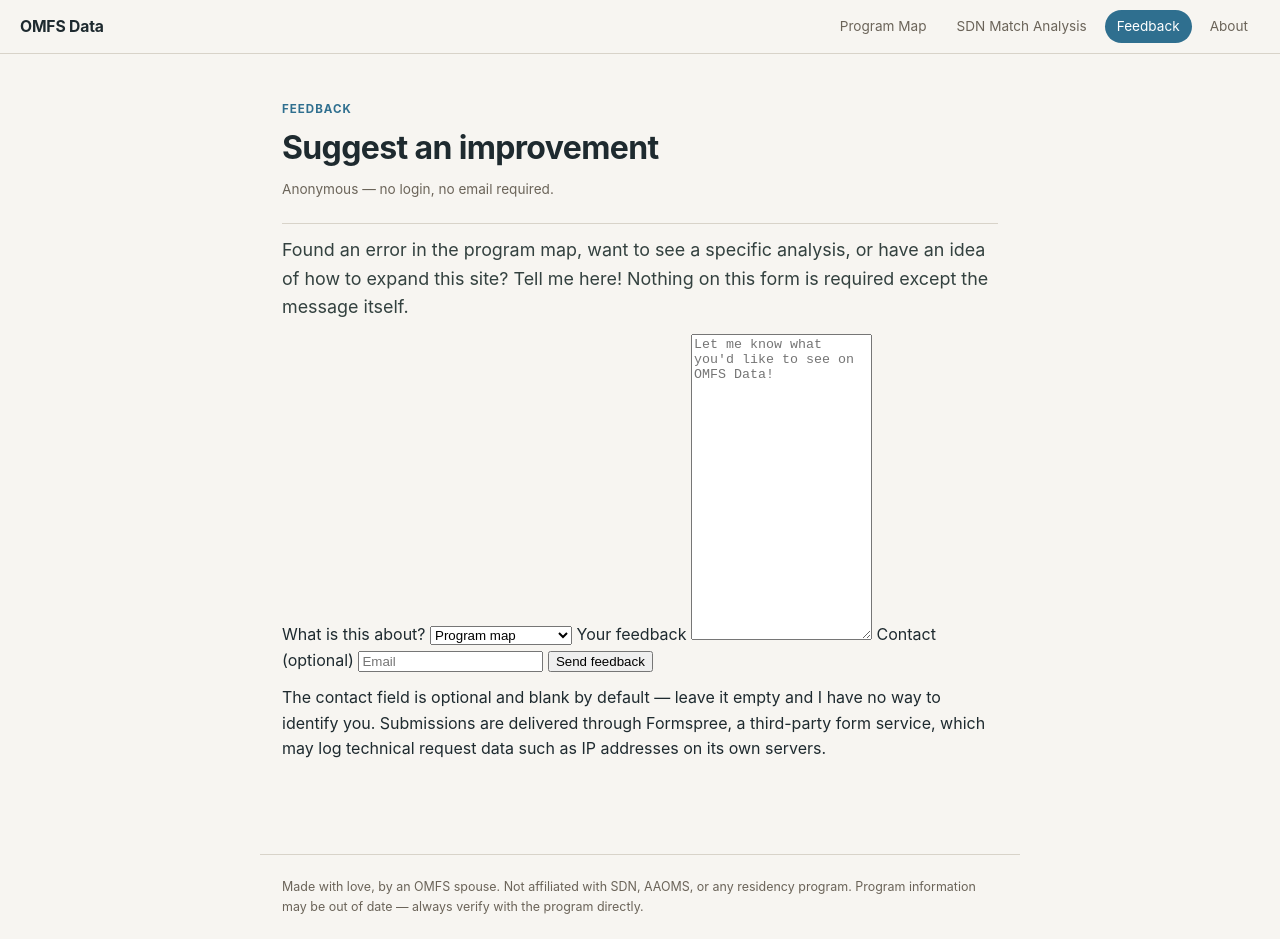
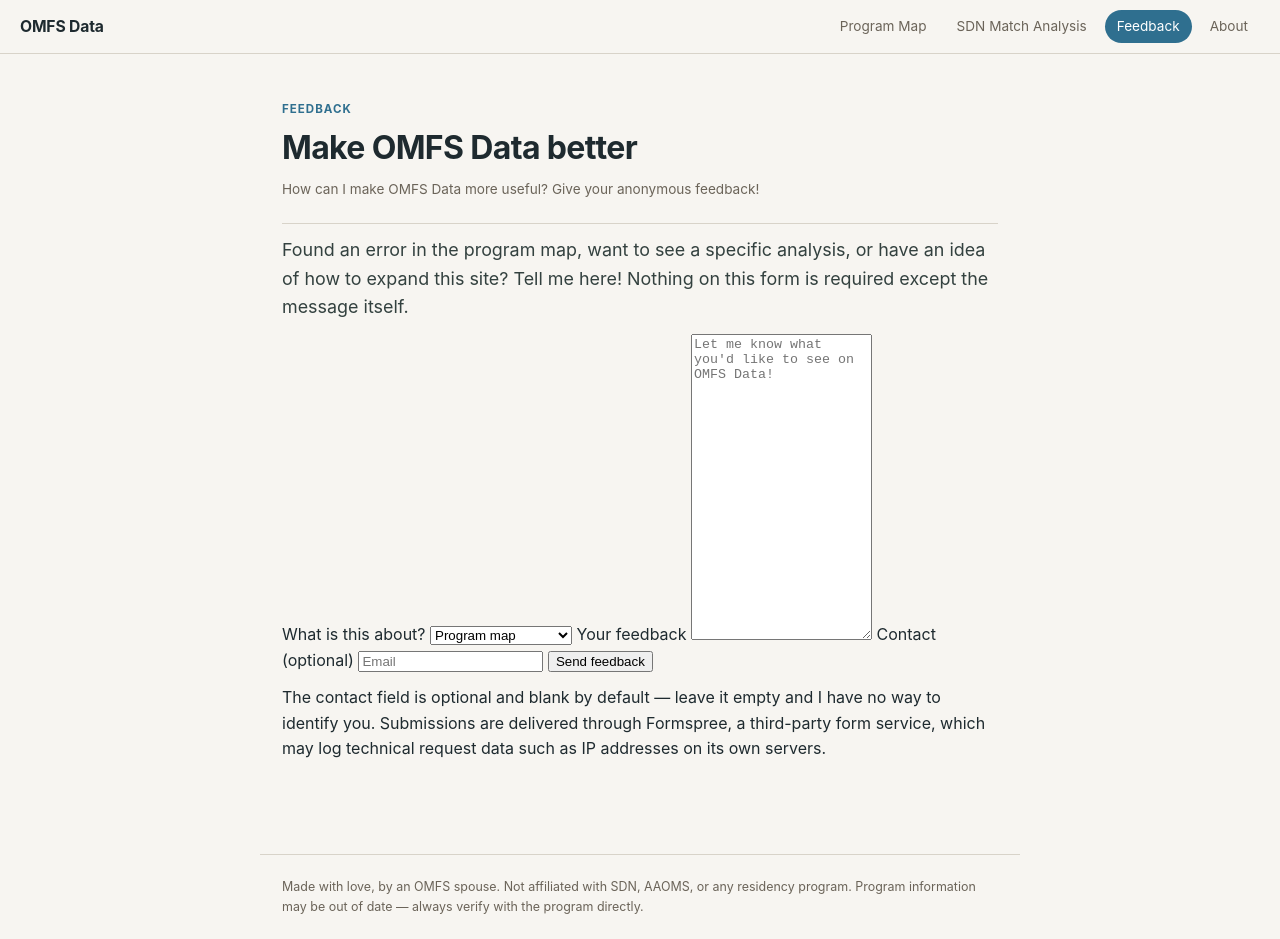
Before and after one commit to omfsdata/data, a Jekyll site: the page built from feedback.md, in a window 1280 px wide and 939 px high. Built offline with Jekyll 4.4.1, drawn with Linux system fonts in a browser that asks for light colours.

Commit message:
Update feedback.md

```diff
--- a/feedback.md
+++ b/feedback.md
@@ -8,10 +8,10 @@ container: page
 
 <p class="eyebrow">Feedback</p>
 
-# Suggest an improvement
+# Make OMFS Data better
 {: .title}
 
-Anonymous — no login, no email required.
+How can I make OMFS Data more useful? Give your anonymous feedback!
 {: .byline}
 
 Found an error in the program map, want to see a specific analysis, or have an idea of how to expand this site? Tell me here! Nothing on this form is required except the message itself.
```
